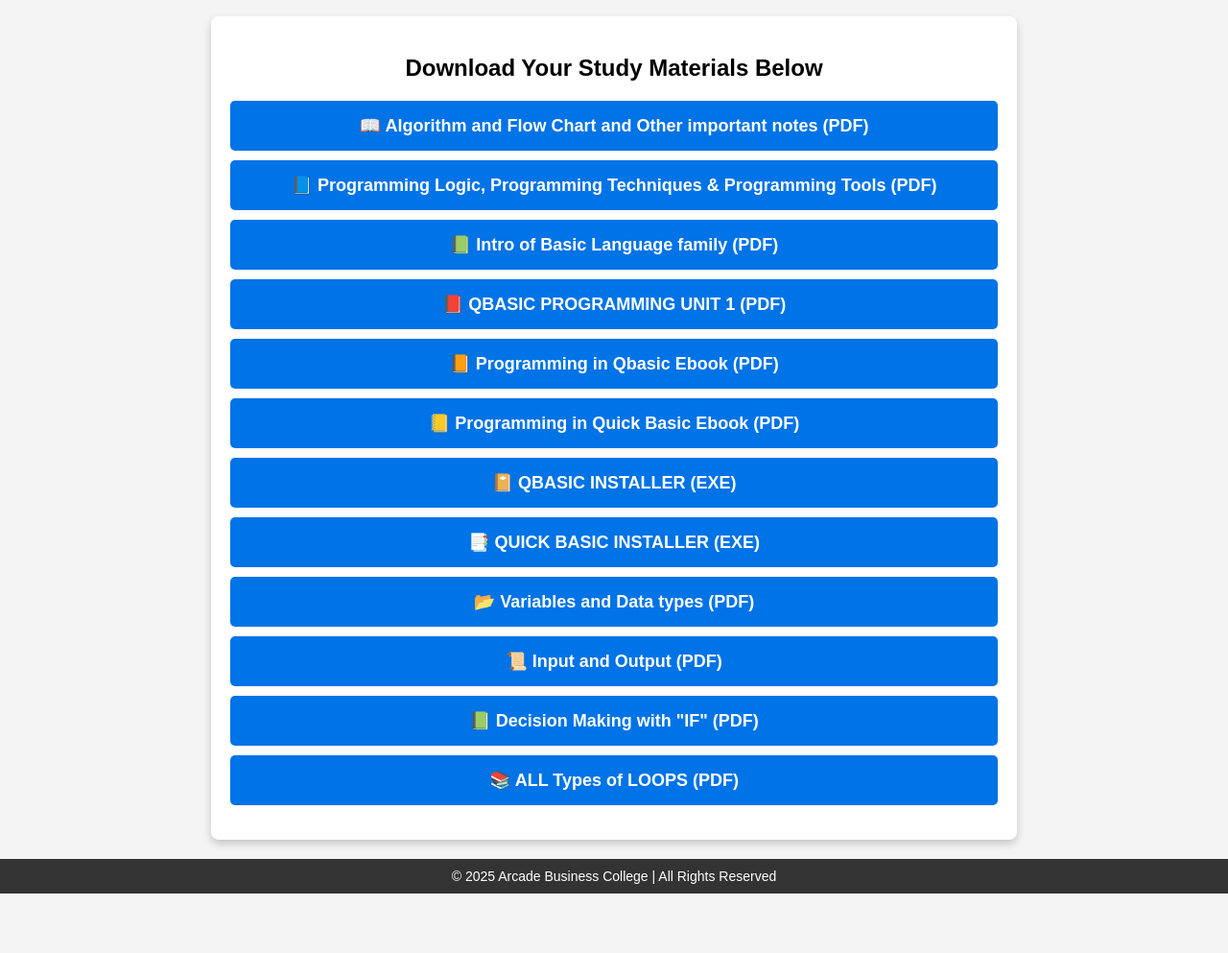
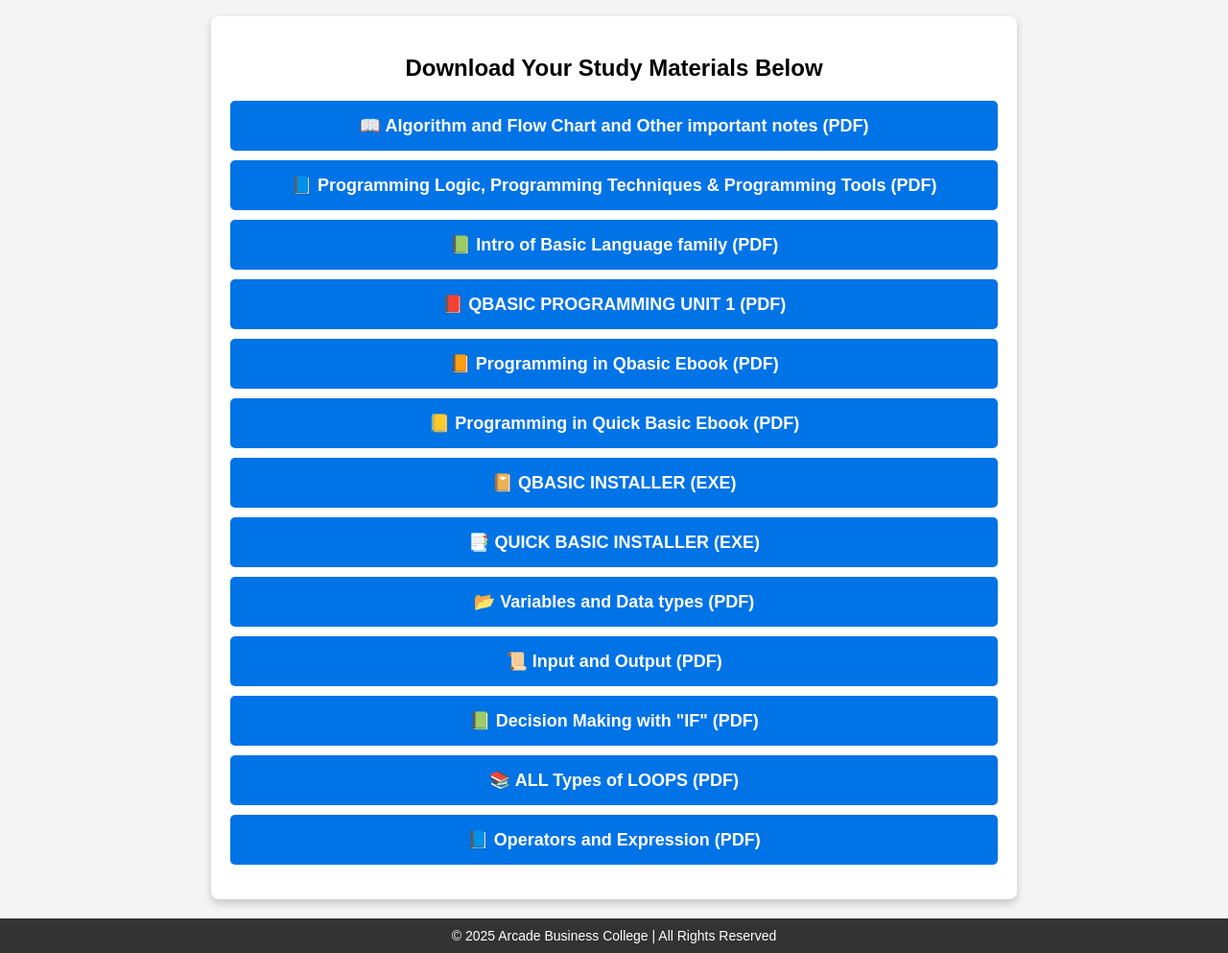
Before and after one commit to rajpus/BCA, a plain HTML site: page index.html in a window 1280 px wide. Shown: the part 71-1064 px from the top of the page at 96% size. Before the commit the page ends 1002 px from the top, so only its background shows below. Drawn offline with Linux system fonts and the light colour scheme.

Commit message:
Add files via upload

```diff
--- a/index.html
+++ b/index.html
@@ -92,6 +92,9 @@
 
 <li><a href="https://drive.google.com/file/d/154nV86XlKzFgO_8ihi3aXoh7TtWopfbV/view?usp=sharing" target="_blank">📚 ALL Types of LOOPS (PDF)</a></li>
 
+<li><a href="https://drive.google.com/file/d/1Dso6GgZmzywacyzp30Vhtws9JNxkHPes/view?usp=sharing" target="_blank">📘 Operators and Expression (PDF)</a></li>
+
+
 
 
         </ul>
```
